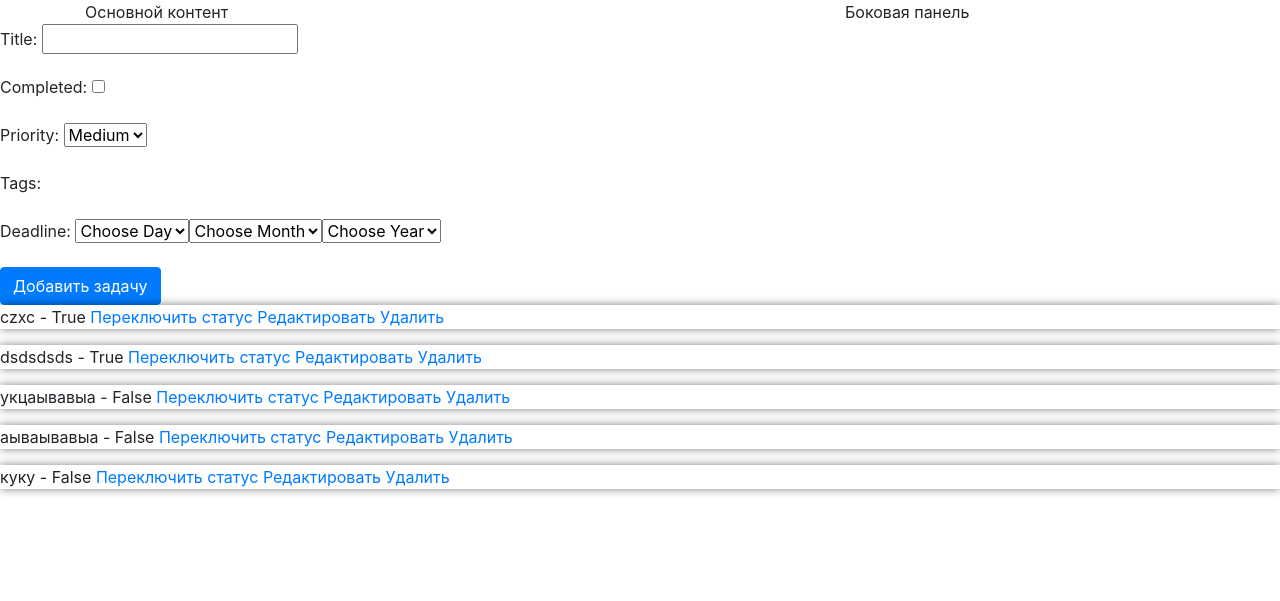
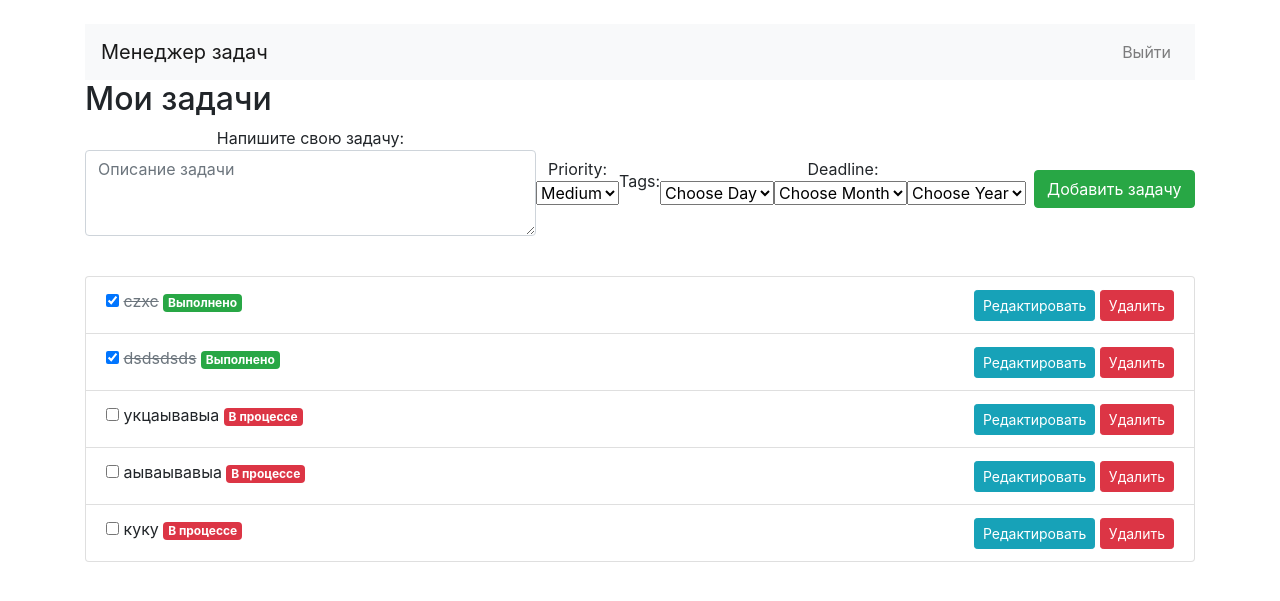
Before and after one commit to ErdniSamkhaev/mytodolist, a Django app: page /tasks/ in a window 1280 px wide. Shown: the top 601 px of the page. Run offline with Django 4.2, Linux system fonts and the light colour scheme; a user stored in the database is signed in; data comes from the database, SQL or seed files in the repository; both versions use the stored data as it was after the commit; data that the repository does not hold is empty; some libraries are stand-ins or nearby versions.

Commit message:
немного порефкторил list.html

```diff
--- a/mytodolist/settings.py
+++ b/mytodolist/settings.py
@@ -126,3 +126,5 @@ STATIC_URL = 'static/'
 DEFAULT_AUTO_FIELD = 'django.db.models.BigAutoField'
 
 LOGIN_REDIRECT_URL = 'task_list'
+
+LOGOUT_REDIRECT_URL = 'home'
--- a/tasks/forms.py
+++ b/tasks/forms.py
@@ -5,28 +5,17 @@ import datetime
 
 
 class TaskForm(forms.ModelForm):
-    """Класс TaskForm
-Этот класс наследуется от forms.ModelForm и представляет форму для создания или редактирования объектов Task.
-
-Внутренний класс Meta содержит мета-информацию для класса TaskForm.
-
-Атрибуты класса Meta:
-model: Ссылка на модель, которую представляет эта форма. В данном случае, это модель Task.
-fields: Список полей, которые должны быть включены в форму. Определяет следующие поля модели Task:
-'title': Поле для ввода названия задачи.
-'completed': Флажок, указывающий на то, выполнена задача или нет.
-'priority': Выпадающий список для выбора приоритета задачи.
-'tags': Поле для выбора тегов, которые могут быть связаны с задачей.
-SelectDateWidget используется для создания удобного интерфейса выбора даты. empty_label позволяет установить
-плейсхолдеры для каждого из выпадающих списков (год, месяц, день), а years определяет диапазон лет,
-доступных для выбора.
-CheckboxSelectMultiple используется для поля tags, чтобы отображать теги в виде чекбоксов, что может быть более удобно
- для пользователя, чем стандартный множественный выбор.
-
-Использование TaskForm:
-Для использования TaskForm необходимо создать экземпляр этой формы в представлении Django и предоставить ему экземпляр
-HttpRequest в случае POST запроса, или создать пустой экземпляр формы для GET запроса.
-Сохранение формы приведет к созданию или обновлению записи Task в базе данных."""
+    title = forms.CharField(
+        label='Напишите свою задачу',
+        widget=forms.Textarea(attrs={
+            'id': 'task_title',
+            'name': 'title',
+            'placeholder': 'Описание задачи',
+            'class': 'form-control',  # Добавь свои классы для стилизации
+            'rows': 3,
+            'style': 'width: 100%;'  # Или используй inline стили для изменения ширины
+        })
+    )
     deadline = forms.DateField(widget=SelectDateWidget(empty_label=("Choose Year", "Choose Month", "Choose Day"),
                                                        years=range(datetime.datetime.now().year,
                                                                    datetime.datetime.now().year + 10)), required=False)
@@ -38,7 +27,7 @@ HttpRequest в случае POST запроса, или создать пуст
 
     class Meta:
         model = Task
-        fields = ['title', 'completed', 'priority', 'tags', 'deadline']
+        fields = ['title', 'priority', 'tags', 'deadline']
         widgets = {
             'tags': CheckboxSelectMultiple(),
         }
--- a/tasks/static/css/list.css
+++ b/tasks/static/css/list.css
@@ -1,10 +1,13 @@
 .task-card {
-  transition: transform 0.3s ease, box-shadow 0.3s ease;
-  transform: perspective(1000px) translateZ(0);
-  box-shadow: 0 0 10px rgba(0,0,0,0.5);
+  transition: background-color 0.3s ease;
+  cursor: pointer;
 }
 
 .task-card:hover {
-  transform: perspective(1000px) translateZ(20px);
-  box-shadow: 0 5px 20px rgba(0,0,0,0.5);
+  background-color: #f8f9fa;
 }
+
+.task-title.completed {
+  text-decoration: line-through;
+  color: #6c757d;
+}
--- /dev/null
+++ b/tasks/static/js/list.js
@@ -0,0 +1,62 @@
+document.addEventListener('DOMContentLoaded', function() {
+
+  // Функция для редактирования задачи
+  window.editTask = function(taskId) {
+    // Здесь можно открыть модальное окно для редактирования
+    // или перенаправить пользователя на страницу редактирования
+    console.log('Редактирование задачи с ID:', taskId);
+    // Пример открытия модального окна:
+    // $('#editTaskModal').modal('show');
+    // Заполнение данных формы в модальном окне:
+    // $('#editTaskForm').find('input[name="task_id"]').val(taskId);
+  };
+
+ // Функция для удаления задачи
+  window.deleteTask = function(taskId) {
+    if (confirm('Вы уверены, что хотите удалить эту задачу?')) {
+      $.ajax({
+        url: '/tasks/delete/' + taskId + '/', // Обновленный URL
+        method: 'POST',
+        data: {
+          'csrfmiddlewaretoken': document.getElementsByName('csrfmiddlewaretoken')[0].value,
+          'task_id': taskId
+        },
+        success: function(response) {
+          // Проверка статуса ответа и удаление задачи из DOM
+          if (response.status === 'success') {
+            document.querySelector('.task-card[data-task-id="' + taskId + '"]').remove();
+          }
+        },
+        error: function() {
+          alert('Произошла ошибка при удалении задачи.');
+        }
+      });
+    }
+  };
+
+window.toggleTask = function(taskId) {
+    $.ajax({
+        url: '/tasks/toggle/' + taskId + '/', // Убедись, что URL правильный
+        method: 'POST',
+        data: {
+            'csrfmiddlewaretoken': document.getElementsByName('csrfmiddlewaretoken')[0].value,
+            'task_id': taskId
+        },
+        success: function(response) {
+            // Здесь можно добавить код для обновления интерфейса, если нужно
+        },
+        error: function() {
+            alert('Произошла ошибка при изменении статуса задачи.');
+        }
+    });
+};
+
+
+  window.editTask = function(taskId) {
+    // Здесь код для открытия модального окна или перенаправления
+    console.log('Редактирование задачи с ID:', taskId);
+    // Например, перенаправление:
+    window.location.href = '/tasks/edit/' + taskId + '/';
+};
+
+});
--- a/tasks/templates/tasks/list.html
+++ b/tasks/templates/tasks/list.html
@@ -5,35 +5,53 @@
     <title>Список задач</title>
     <link rel="stylesheet" href="https://stackpath.bootstrapcdn.com/bootstrap/4.5.2/css/bootstrap.min.css">
     <link rel="stylesheet" href="{% static 'css/list.css' %}">
-    <div class="container">
-  <div class="row">
-    <div class="col-md-8">Основной контент</div>
-    <div class="col-md-4">Боковая панель</div>
-  </div>
+</head>
+<body>
+<div class="container mt-4">
+    <nav class="navbar navbar-expand-lg navbar-light bg-light">
+        <a class="navbar-brand" href="{% url 'task_list' %}">Менеджер задач</a>
+        <button class="navbar-toggler" type="button" data-toggle="collapse" data-target="#navbarNavAltMarkup"
+                aria-controls="navbarNavAltMarkup" aria-expanded="false" aria-label="Toggle navigation">
+            <span class="navbar-toggler-icon"></span>
+        </button>
+        <div class="collapse navbar-collapse" id="navbarNavAltMarkup">
+            <div class="navbar-nav ml-auto">
+                <a class="nav-item nav-link" href="{% url 'logout' %}">Выйти</a>
+            </div>
+        </div>
+    </nav>
+    <div class="row">
+        <div class="col-md-12">
+            <h2>Мои задачи</h2>
+            <form method="post" class="form-inline mb-4">
+                {% csrf_token %}
+                {{ form.as_p }}
+                <button type="submit" class="btn btn-success ml-2">Добавить задачу</button>
+            </form>
+            <ul class="list-group">
+                {% for task in tasks %}
+                    <li class="list-group-item d-flex justify-content-between align-items-center task-card"
+                        data-task-id="{{ task.id }}">
+                        <div>
+                            <label>
+                                <input type="checkbox" onclick="toggleTask({{ task.id }})" {% if task.completed %}
+                                       checked {% endif %}>
+                            </label>
+                            <span class="task-title{% if task.completed %} completed{% endif %}">{{ task.title }}</span>
+                            <span class="badge badge-{{ task.completed|yesno:'success,danger' }}">{{ task.completed|yesno:'Выполнено,В процессе' }}</span>
+                        </div>
+                        <div>
+                            <button class="btn btn-info btn-sm" onclick="editTask({{ task.id }})">Редактировать</button>
+                            <button class="btn btn-danger btn-sm" onclick="deleteTask({{ task.id }})">Удалить</button>
+                        </div>
+                    </li>
+                {% endfor %}
+            </ul>
+        </div>
+    </div>
 </div>
 
-    <!-- Тут могут быть подключения к CSS и JavaScript -->
-</head>
-<body>
-
-<form method="post">
-    {% csrf_token %}
-    {{ form.as_p }}
-    <button class="btn btn-primary">Добавить задачу</button>
-</form>
-
-{% for task in tasks %}
-    <div class="task-card">
-        <p>
-            {{ task.title }} - {{ task.completed }}
-            <a href="{% url 'toggle_task' task.id %}">Переключить статус</a>
-            <a href="{% url 'edit_task' task.id %}">Редактировать</a>
-            <a href="{% url 'delete_task' task.id %}">Удалить</a>
-        </p>
-    </div>
-{% endfor %}
-
-    <script src="https://code.jquery.com/jquery-3.5.1.min.js"></script>
-
+<script src="https://code.jquery.com/jquery-3.5.1.min.js"></script>
+<script src="{% static 'js/list.js' %}"></script>
 </body>
 </html>
--- a/tasks/views.py
+++ b/tasks/views.py
@@ -4,6 +4,7 @@ from django.contrib.auth.forms import UserCreationForm
 from django.shortcuts import render, redirect, get_object_or_404
 from .models import Task
 from .forms import TaskForm
+from django.http import JsonResponse
 
 
 def home(request):
@@ -43,26 +44,11 @@ def delete_task(request, task_id):
     task = get_object_or_404(Task, id=task_id, owner=request.user)
     if request.method == 'POST':
         task.delete()
-        return redirect('task_list')
+        return JsonResponse({'status': 'success'})
     return render(request, 'tasks/confirm_delete.html', {'task': task})
 
 
 def signup(request):
-    """
-    Представление для регистрации нового пользователя.
-    Обрабатывает GET и POST запросы.
-
-    Параметры:
-    - request: HttpRequest - объект запроса от Django.
-
-    Процесс:
-    - При POST запросе: получает данные из формы регистрации, валидирует их и, если данные корректны,
-      регистрирует нового пользователя, выполняет вход и перенаправляет на список задач.
-    - При GET запросе: создает новую форму регистрации.
-
-    Возвращает:
-    - HttpResponse с рендером шаблона 'registration/signup.html', передавая форму регистрации.
-    """
     if request.method == 'POST':
         form = UserCreationForm(request.POST)
         if form.is_valid():
@@ -74,24 +60,9 @@ def signup(request):
     return render(request, 'registration/signup.html', {'form': form})
 
 
+@login_required
 def toggle_task(request, task_id):
-    """
-    Представление для переключения статуса задачи (выполнено/не выполнено).
-    Обрабатывает POST запросы.
-
-    Параметры:
-    - request: HttpRequest - объект запроса от Django.
-    - task_id: int - идентификатор задачи, статус которой нужно изменить.
-
-    Процесс:
-    - Использует get_object_or_404 для поиска задачи по id.
-    - Изменяет статус задачи на противоположный и сохраняет изменения.
-    - Перенаправляет на список задач.
-
-    Возвращает:
-    - HttpResponse с перенаправлением на представление списка задач.
-    """
-    task = get_object_or_404(Task, id=task_id)
+    task = get_object_or_404(Task, id=task_id, owner=request.user)
     task.completed = not task.completed
     task.save()
-    return redirect('task_list')
+    return JsonResponse({'status': 'success'})
```
Also changed, not shown: tasks/models.py (+0 -34 lines), db.sqlite3.
